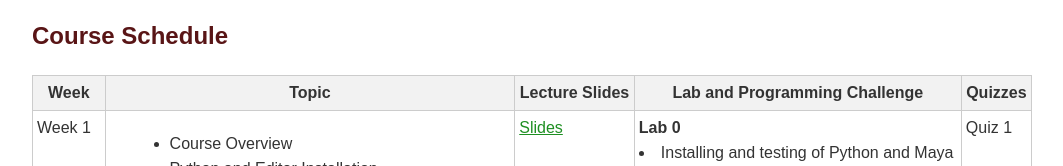
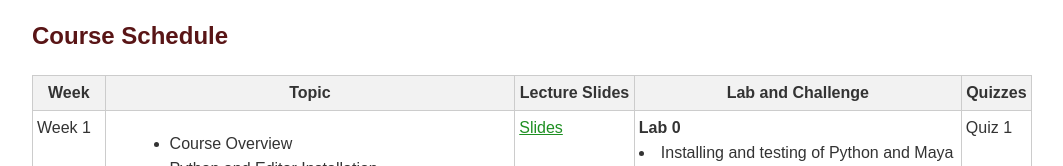
Before and after one commit to Visual-and-Spatial-AI-Lab/vist172, a plain HTML site: page index.html in a window 1280 px wide. Shown: the part 949-1115 px from the top of the page, without its empty margins (108-1171 px from the left). Drawn offline with Linux system fonts and the light colour scheme.

Commit message:
updated detail

```diff
--- a/index.html
+++ b/index.html
@@ -154,7 +154,7 @@
             <th style="text-align:center;">Week</th>
             <th style="text-align:center;">Topic</th>
             <th style="text-align:center;">Lecture Slides</th>
-            <th style="text-align:center;">Lab and Programming Challenge</th>
+            <th style="text-align:center;">Lab and Challenge</th>
             <th style="text-align:center;">Quizzes</th>
           </tr>
         </thead>
```
